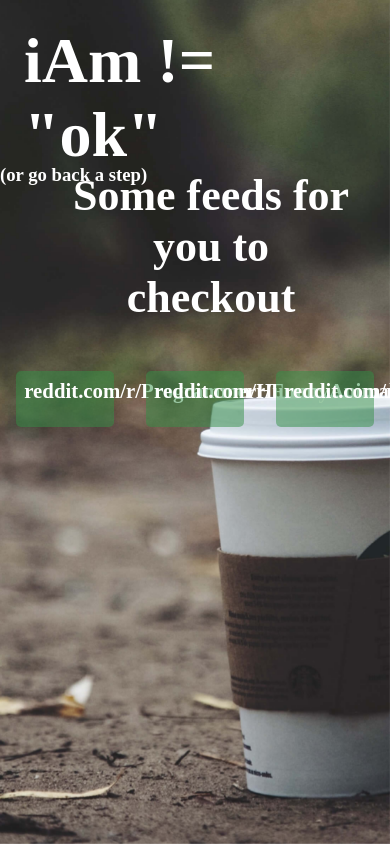
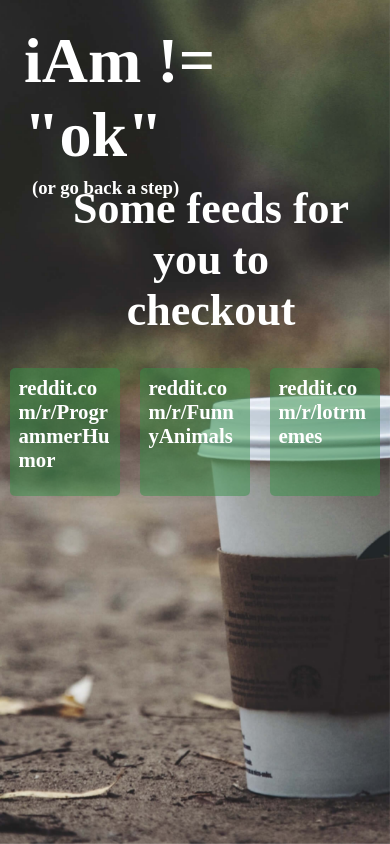
Before and after one commit to lalicia/iAm_not_ok, a React (Create React App) app in the folder not_ok/: page /happydose/funnyfeeds in a window 390 px wide. Built offline with nearby package versions, Linux system fonts and the light colour scheme; no server answers; a web font is replaced by a local one.

Commit message:
updated FunnyFeedsPage css to make divs independently scrollable and adjust margins on the Header and Back link - appears responsive. also added wrap on the reddit link text so didn't come outside of the container

```diff
--- a/not_ok/src/pages/FunnyFeedsPage.js
+++ b/not_ok/src/pages/FunnyFeedsPage.js
@@ -18,7 +18,7 @@ function FunnyFeedsPage() {
 
     return (
         <div className={styles.container}>
-            <header><h1><a href="/">iAm != "ok"</a></h1></header>
+            <header className={styles.ff_header}><h1 className={styles.ff_h1}><a href="/">iAm != "ok"</a></h1></header>
             <h3 className={styles.h3_back}><a href="/happydose">(or go back a step)</a></h3>
                 <h2>Some feeds for you to checkout</h2>
 
--- a/not_ok/src/pages/FunnyFeedsPage.module.css
+++ b/not_ok/src/pages/FunnyFeedsPage.module.css
@@ -17,16 +17,19 @@ a {
     color: inherit;
 }
 
-header {
-    margin: 1.5rem 1.5rem 1.5rem;
+.ff_header {
+    margin-top: 1.5rem;
+    margin-left: 1.5rem;
+    margin-bottom: 0;
 }
 
 .h3_back {
-    margin-top: -2rem;
-    margin-bottom: -1rem;
+    margin-top: .3rem;
+    /* margin-bottom: -1rem; */
+    margin-left: 2rem;
 }
 
-h1 {
+.ff_h1 {
     font-size: 4rem;
     /* font-weight: bolder; */
 }
@@ -49,34 +52,41 @@ h2 {
 
 .h3feed {
     max-width: 100%;
-    /* word-wrap: break-word; */
+    word-wrap: break-word;
     margin-left: 0;
     margin-bottom: 1rem;
     font-size: 1.3rem;
 }
 
 .progfeed {
-    margin-top: 2rem;
-    width: 25%;
+    margin-top: 1rem;
+    width: 28%;
     background: rgba(52, 143, 70, 0.5);
     padding: 0.5rem;
     border-radius: 5px;
+    /*added the below to make div independently scrollable*/
+    max-height: 100vh;
+    overflow-y: auto;
 }
 
 .historyfeed {
-    margin-top: 2rem;
-    width: 25%;
+    margin-top: 1rem;
+    width: 28%;
     background: rgba(52, 143, 70, 0.5);
     padding: 0.5rem;
     border-radius: 5px;
+    max-height: 100vh;
+    overflow-y: auto;
 }
 
 .sylabfeed {
-    margin-top: 2rem;
-    width: 25%;
+    margin-top: 1rem;
+    width: 28%;
     background: rgba(52, 143, 70, 0.5);
     padding: 0.5rem;
     border-radius: 5px;
+    max-height: 100vh;
+    overflow-y: auto;
 }
 
 /*rgba(143, 52, 70, 0.5)*/
```
